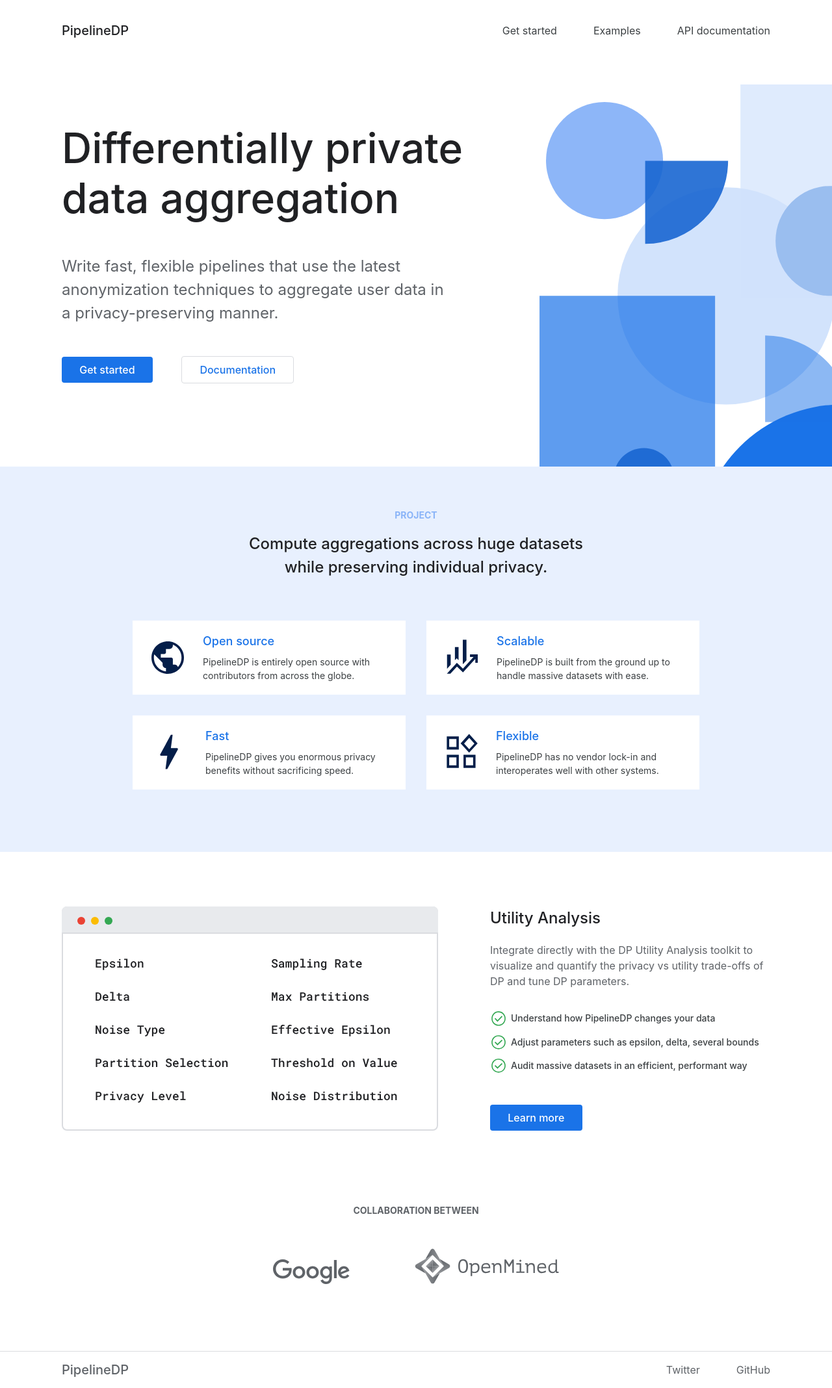
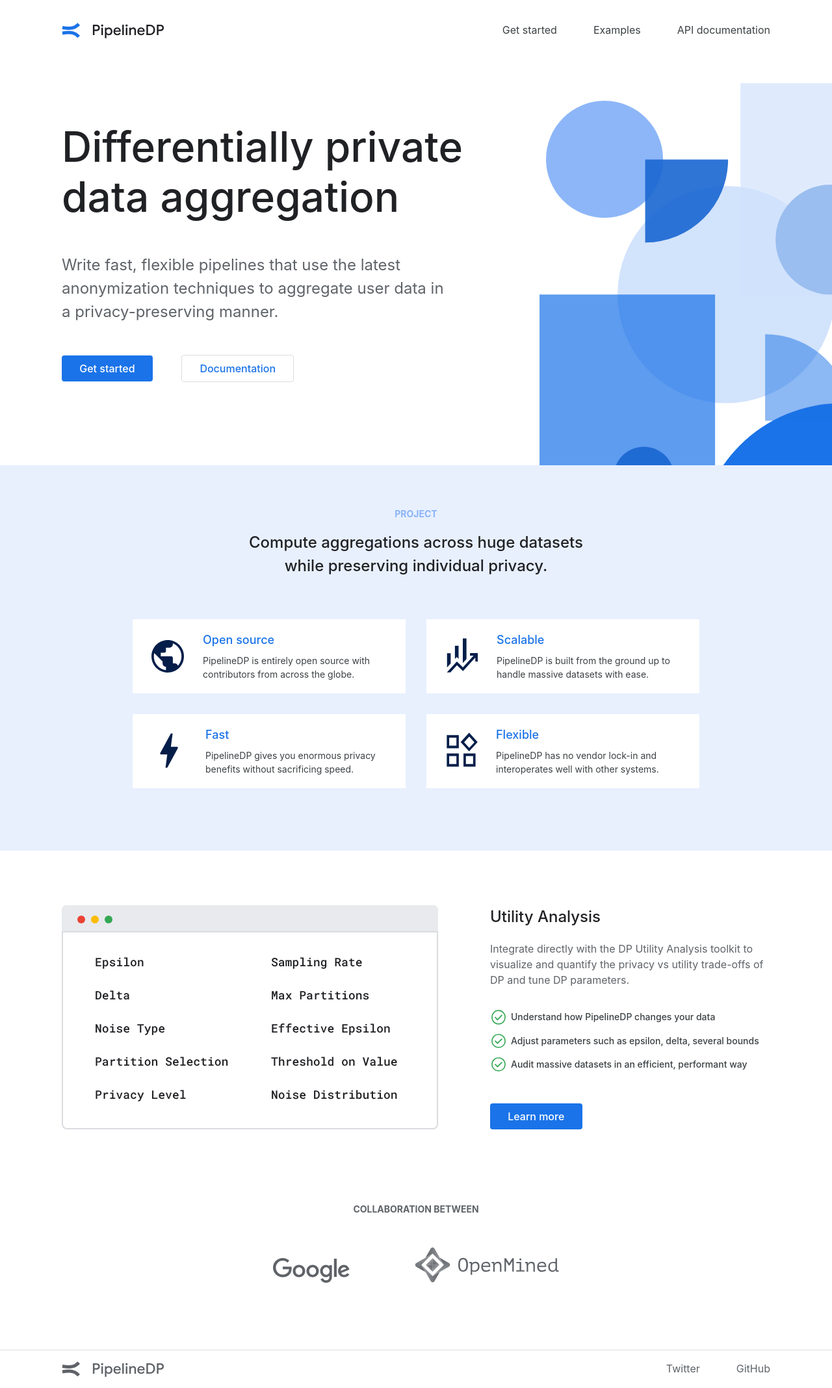
Before and after one commit to OpenMined/PipelineDP, a Jekyll site: the page built from index.html, in a window 1280 px wide. Shown: the whole page at 65% size. Built offline with Jekyll 4.4.1, drawn with Linux system fonts in a browser that asks for light colours.

Commit message:
Add PipelineDP logo to header and footer

```diff
--- a/_includes/footer.html
+++ b/_includes/footer.html
@@ -1,7 +1,7 @@
 <footer class="c-footer">
   <div class="o-wrapper c-footer__wrapper">
-    <a class="c-footer__logo" href="{{ "/" | relative_url }}">
-      {{ site.title | escape }}
+    <a href="{{ "/" | relative_url }}">
+      <img class="c-footer__logo" src="{{ "/assets/images/pipelinedp-gray-lockup.svg" | relative_url }}" alt="{{ site.title | escape }}">
     </a>
     <ul class="c-footer__list">
       {%- if site.twitter_username -%}
--- a/_includes/header.html
+++ b/_includes/header.html
@@ -1,6 +1,6 @@
 <header class="o-wrapper c-header">
-  <a class="c-header__logo" href="{{ "/" | relative_url }}">
-    {{ site.title | escape }}
+  <a href="{{ "/" | relative_url }}">
+    <img class="c-header__logo" src="{{ "/assets/images/pipelinedp-color-lockup.svg" | relative_url }}" alt="{{ site.title | escape }}">
   </a>
   <nav class="c-header__nav">
     <ul class="c-header__list">
--- a/_sass/components/_footer.scss
+++ b/_sass/components/_footer.scss
@@ -12,10 +12,7 @@
   }
 
   &__logo {
-    color: #5f6368;
-    font-size: 1.25rem;
-    font-weight: 500;
-    text-decoration: none;
+    display: block;
   }
 
   &__list {
--- a/_sass/components/_header.scss
+++ b/_sass/components/_header.scss
@@ -9,10 +9,7 @@
   width: 100%;
 
   &__logo {
-    color: #202124;
-    font-size: 1.25rem;
-    font-weight: 500;
-    text-decoration: none;
+    display: block;
   }
 
   &__nav {
```
Also changed, not shown: assets/images/pipelinedp-color-lockup.svg (added), assets/images/pipelinedp-gray-lockup.svg (added).
